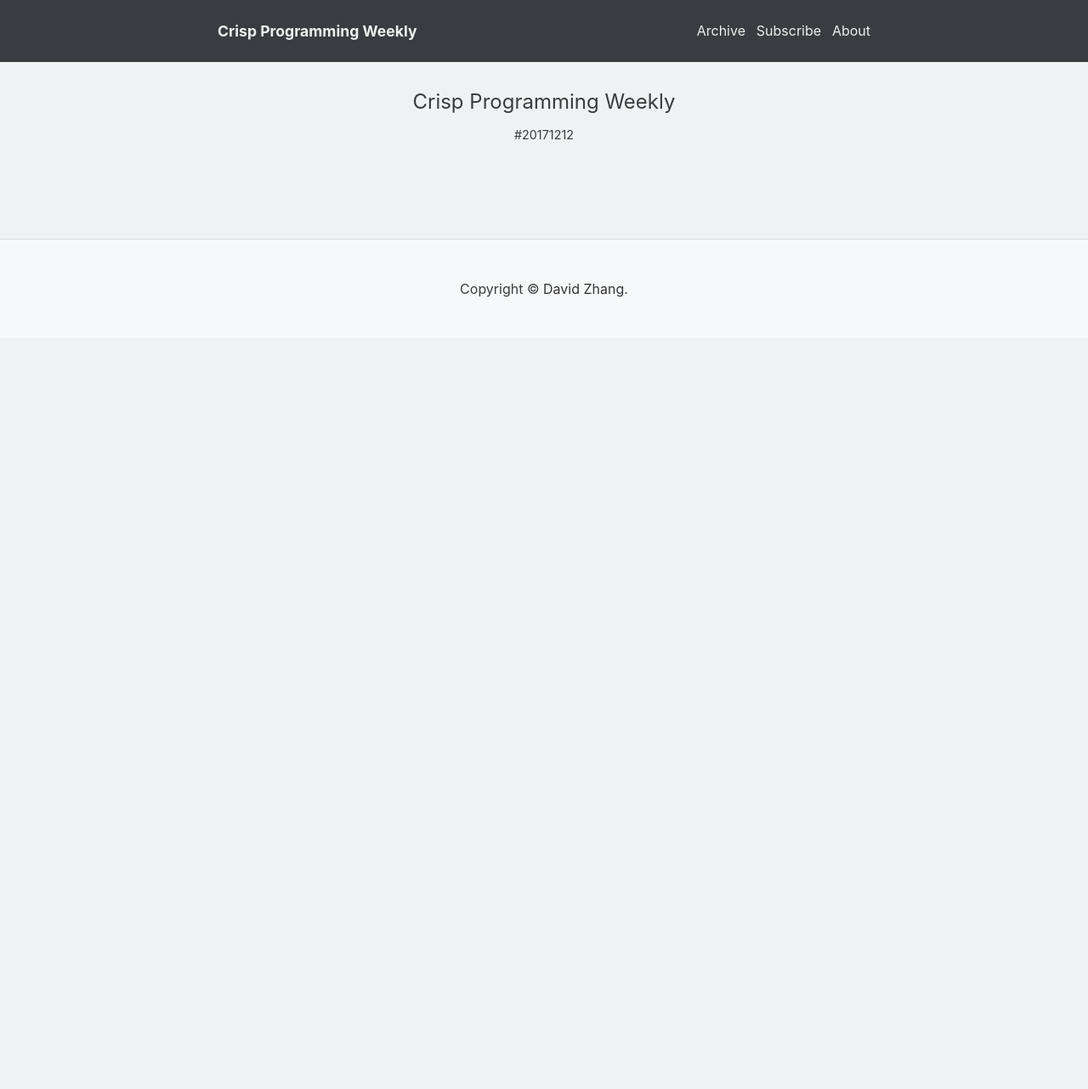
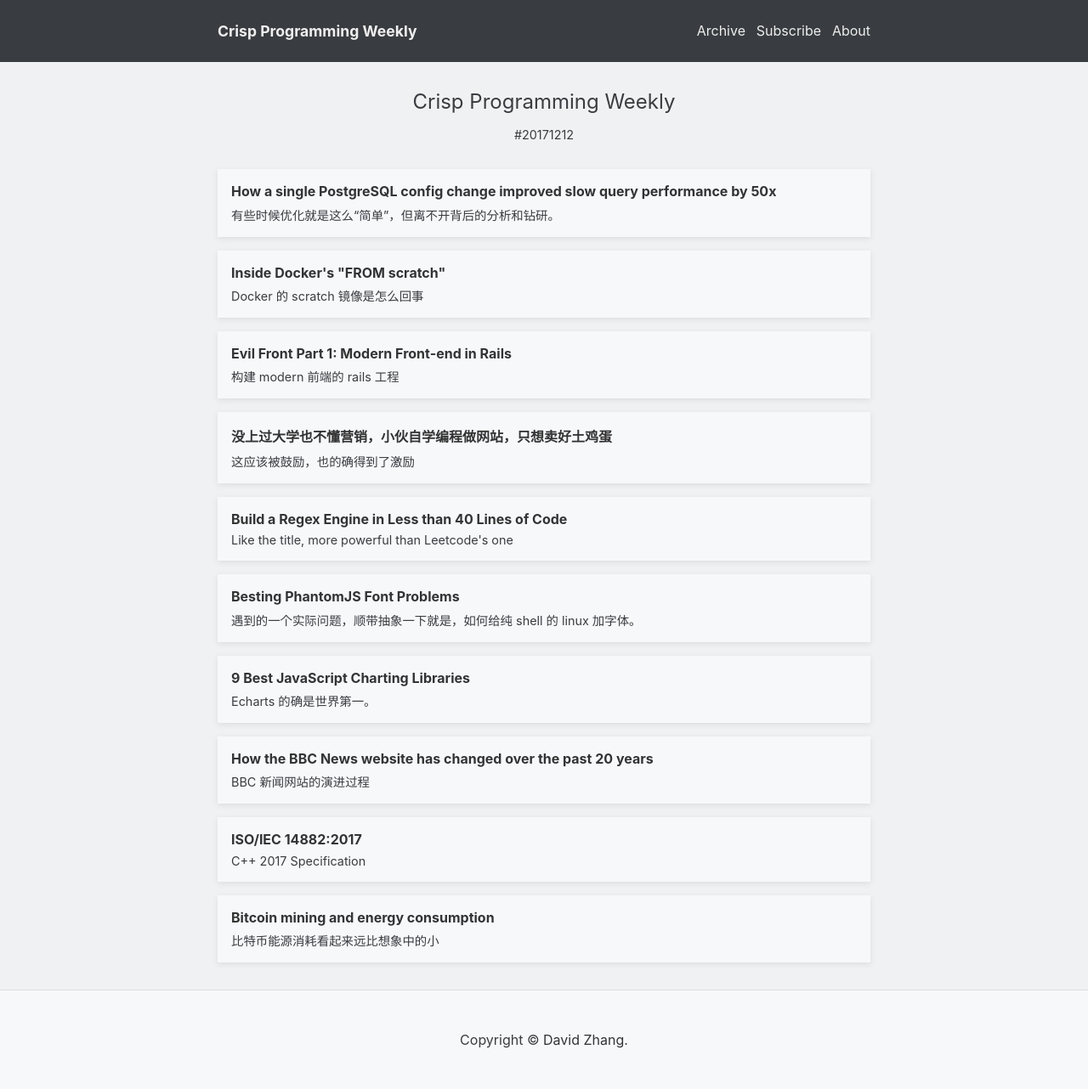
Before and after one commit to crispgm/weekly, a Jekyll site: the page built from _posts/2017-12-12-weekly.md, in a window 1280 px wide. Shown: the whole page at 85% size. Built offline with Jekyll 4.4.1, drawn with Linux system fonts in a browser that asks for light colours; before the commit the page ends 900 px from its top, so only the background shows below that.

Commit message:
Fix yaml error

```diff
--- a/_posts/2017-12-12-weekly.md
+++ b/_posts/2017-12-12-weekly.md
@@ -3,7 +3,7 @@ articles:
   - title:    "How a single PostgreSQL config change improved slow query performance by 50x"
     link:     "https://amplitude.engineering/how-a-single-postgresql-config-change-improved-slow-query-performance-by-50x-85593b8991b0"
     comment:  "有些时候优化就是这么“简单”，但离不开背后的分析和钻研。"
-  - title:    "Inside Docker's "FROM scratch""
+  - title:    "Inside Docker's \"FROM scratch\""
     link:     "https://embano1.github.io/post/scratch/"
     comment:  "Docker 的 scratch 镜像是怎么回事"
   - title:    "Evil Front Part 1: Modern Front-end in Rails"
```
